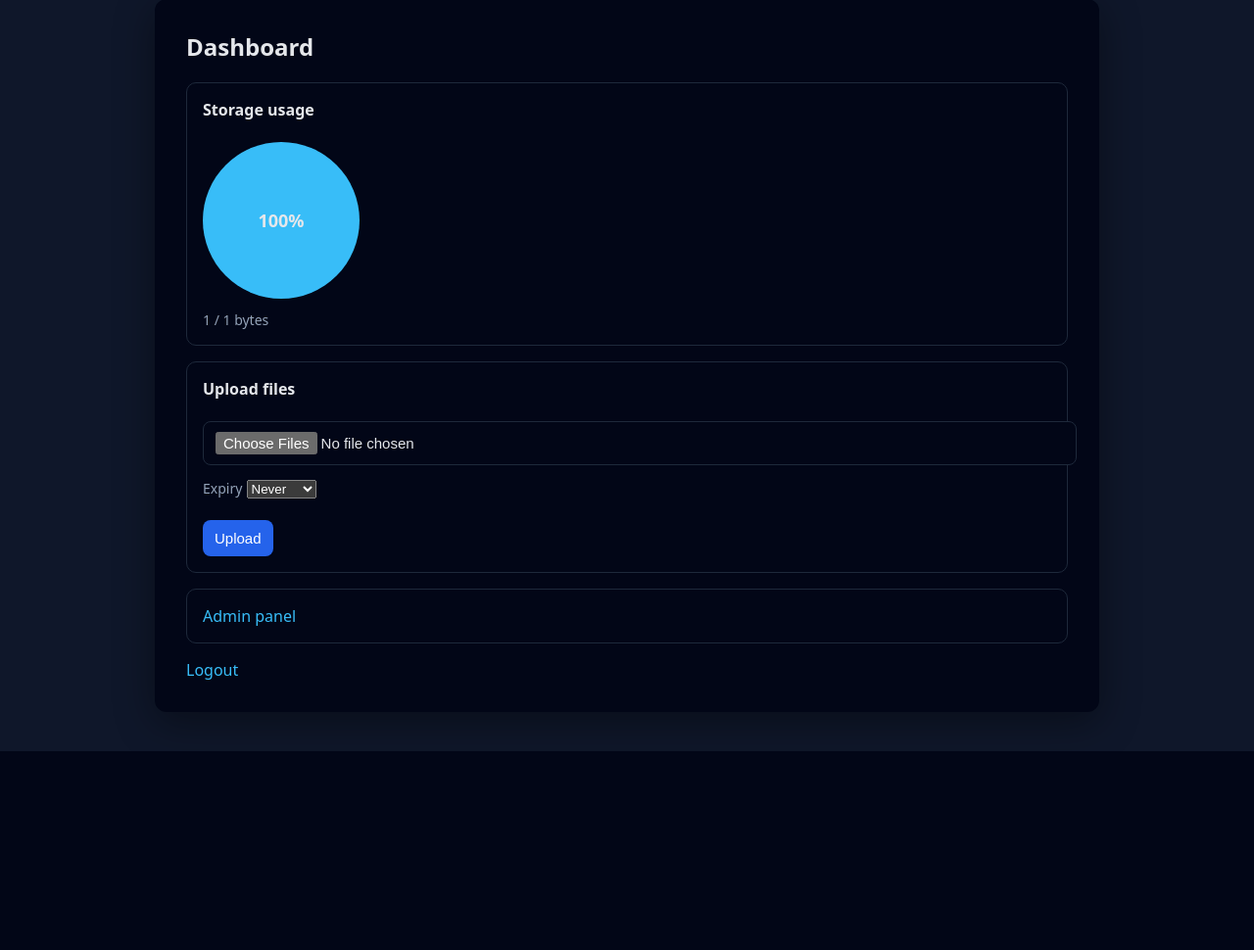
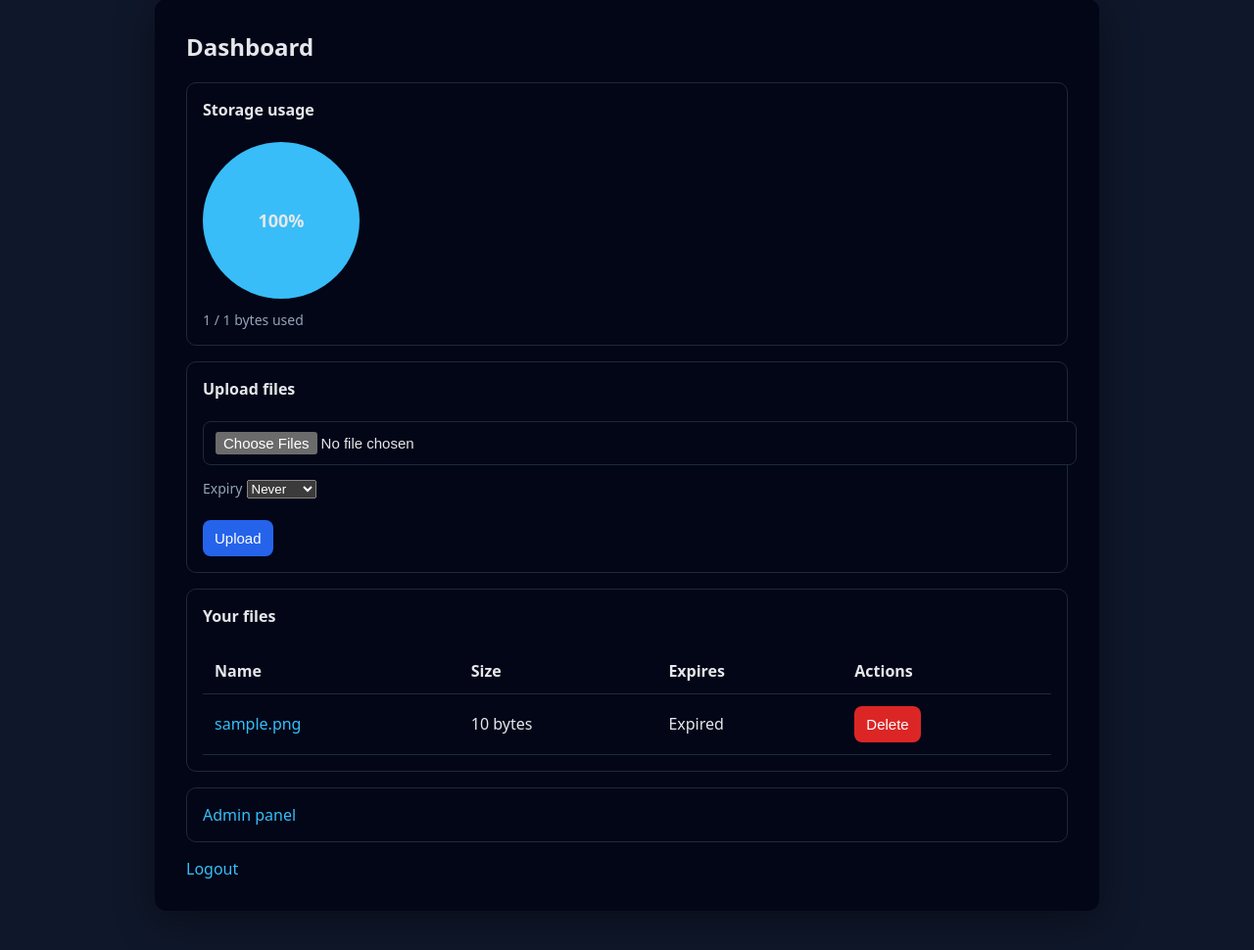
Before and after one commit to shadowdragonns/floofbox, a Flask app: page / in a window 1280 px wide. Shown: the part 101-1071 px from the top of the page at 98% size. Before the commit the page ends 868 px from the top, so only its background shows below. Run offline with Flask 3, Linux system fonts and the light colour scheme; a user stored in the database is signed in; tables that the repository leaves empty hold one stand-in row (values such as "Sample post"); parts of the project's set-up code (start-up, migrations or seed data) failed here and were passed over.

Commit message:
final update (maybe)

```diff
--- a/app.py
+++ b/app.py
@@ -208,14 +208,79 @@ def logout():
 @app.route("/")
 @login_required
 def dashboard():
-    percent = int((current_user.used / current_user.quota) * 100) if current_user.quota else 0
+    percent = int(
+        (current_user.used / current_user.quota) * 100
+    ) if current_user.quota else 0
+
+    with db() as con:
+        rows = con.execute("""
+            SELECT id, filename, size, expires
+            FROM files
+            WHERE user_id=?
+            ORDER BY id DESC
+        """, (current_user.id,)).fetchall()
+
+    files = []
+    now = int(time.time())
+
+    for r in rows:
+        files.append({
+            "id": r[0],
+            "filename": r[1],
+            "size": r[2],
+            "expires": (
+                "Expired"
+                if r[3] and r[3] < now
+                else time.strftime("%Y-%m-%d", time.localtime(r[3]))
+                if r[3]
+                else None
+            )
+        })
+
     return render_template(
         "dashboard.html",
         used=current_user.used,
         quota=current_user.quota,
         percent=percent,
+        files=files,
         is_admin=current_user.is_admin
     )
+
+@app.route("/file/<int:file_id>/delete", methods=["POST"])
+@login_required
+def delete_file(file_id):
+    with db() as con:
+        cur = con.execute("""
+            SELECT path, size
+            FROM files
+            WHERE id=? AND user_id=?
+        """, (file_id, current_user.id))
+        row = cur.fetchone()
+
+        if not row:
+            abort(404)
+
+        path, size = row
+
+        # delete file from disk
+        try:
+            os.remove(path)
+        except FileNotFoundError:
+            pass
+
+        # delete DB entry
+        con.execute(
+            "DELETE FROM files WHERE id=?",
+            (file_id,)
+        )
+
+        # refund quota
+        con.execute(
+            "UPDATE users SET used = used - ? WHERE id=?",
+            (size, current_user.id)
+        )
+
+    return redirect("/")
 
 @app.route("/upload", methods=["POST"])
 @login_required
@@ -291,13 +356,15 @@ def file_page(file_id):
     return render_template(
         "file.html",
         file={
-            "filename": row[2],
-            "sha256": row[3],
-            "size": row[6],
-            "expires": row[7],
-            "download": f"/download/{row[3]}/{row[4]}/{row[2]}",
-            "preview": preview
-        }
+    "id": row[0],
+    "filename": row[2],
+    "sha256": row[3],
+    "size": row[6],
+    "expires": row[7],
+    "download": f"/download/{row[3]}/{row[4]}/{row[2]}",
+    "preview": preview
+}
+
     )
 
 @app.route("/download/<sha>/<rand>/<name>")
--- a/templates/dashboard.html
+++ b/templates/dashboard.html
@@ -3,6 +3,7 @@
 
 <h2>Dashboard</h2>
 
+<!-- Storage quota -->
 <div class="card">
     <strong>Storage usage</strong><br><br>
 
@@ -11,10 +12,11 @@
     </div>
 
     <div class="muted">
-        {{ used }} / {{ quota }} bytes
+        {{ used }} / {{ quota }} bytes used
     </div>
 </div>
 
+<!-- Upload form -->
 <div class="card">
     <strong>Upload files</strong><br><br>
 
@@ -34,6 +36,52 @@
     </form>
 </div>
 
+<!-- File list -->
+{% if files %}
+<div class="card">
+    <strong>Your files</strong><br><br>
+
+    <table>
+        <tr>
+            <th>Name</th>
+            <th>Size</th>
+            <th>Expires</th>
+            <th>Actions</th>
+        </tr>
+
+        {% for f in files %}
+        <tr>
+            <td>
+                <a href="/file/{{ f.id }}">
+                    {{ f.filename }}
+                </a>
+            </td>
+            <td>{{ f.size }} bytes</td>
+            <td>
+                {% if f.expires %}
+                    {{ f.expires }}
+                {% else %}
+                    Never
+                {% endif %}
+            </td>
+            <td>
+                <form method="post"
+                      action="/file/{{ f.id }}/delete"
+                      onsubmit="return confirm('Delete this file permanently?');">
+                    <button class="danger">Delete</button>
+                </form>
+            </td>
+        </tr>
+        {% endfor %}
+    </table>
+</div>
+{% else %}
+<div class="card muted">
+    No files uploaded yet.
+</div>
+{% endif %}
+
+<!-- Admin link -->
 {% if is_admin %}
 <div class="card">
     <a href="/admin">Admin panel</a>
```
Also changed, not shown: templates/file.html (+26 -3 lines).
